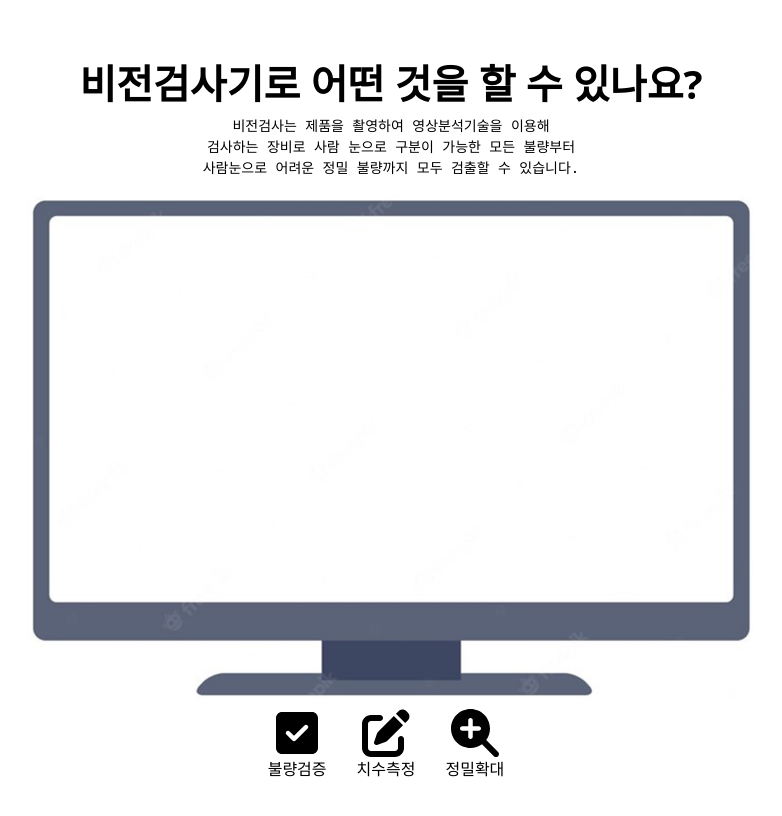
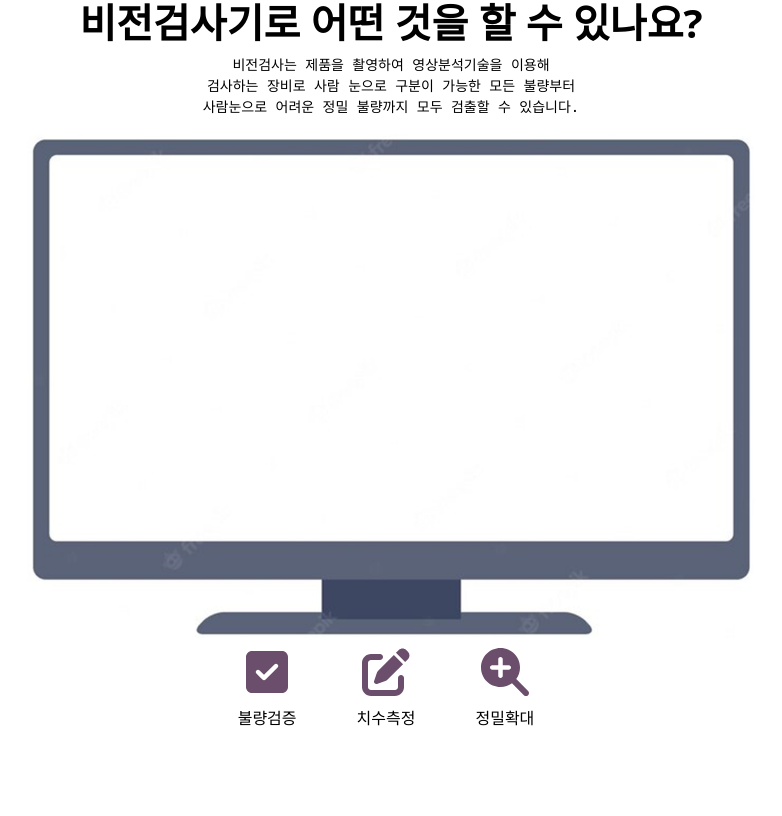
Before and after one commit to SeopBong/newPhaseApp, a React (Create React App) app: page / in a window 1280 px wide. Shown: the part 736-1552 px from the top of the page, without its empty margins (249-1031 px from the left). Built offline with nearby package versions, Linux system fonts and the light colour scheme.

Commit message:
scrollMoving&ImageLodeEvent

```diff
--- a/src/App.css
+++ b/src/App.css
@@ -25,8 +25,6 @@
   }@media (max-width: 800px){
   .me-auto{
     font-size: 10px;
-    margin-right: 1px;
-
   }
 }
 
--- a/src/App.js
+++ b/src/App.js
@@ -1,4 +1,5 @@
 import './App.css';
+import React,{useState, useEffect, useRef} from 'react';
 import 'bootstrap/dist/css/bootstrap.min.css';
 import Container from 'react-bootstrap/Container';
 import Nav from 'react-bootstrap/Nav';
@@ -8,18 +9,58 @@
 
 
 
+
 function App() {
+  const [navbarColor, setNavbarColor] = useState('rgb(107, 77, 108)');
+  const pageTopRef = useRef(null);
+  const howDoVisionRef  = useRef(null);
+
+
+  useEffect(() => {
+    const handleScroll = () => {
+      const scrollPosition = window.scrollY;
+      //const navbar = document.querySelector('.navbar');
+
+
+      if (scrollPosition > 0) {
+        setNavbarColor('dark');
+      } else {
+        setNavbarColor('rgb(107, 77, 108)');
+      }
+    };
+
+    window.addEventListener('scroll', handleScroll);
+    return () => {
+      window.removeEventListener('scroll', handleScroll);
+    };
+  }, []);
+
+  const scrollToTop = () => {
+    if (pageTopRef.current) {
+      pageTopRef.current.scrollIntoView({ behavior: 'smooth' });
+    }
+  };
+
+  const scrollToHowDoVision = () => {
+    if (howDoVisionRef.current) {
+      const navbarHeight = document.querySelector('.navbar').offsetHeight;
+      const topOffset = howDoVisionRef.current.offsetTop - navbarHeight -40;
+
+      window.scrollTo({ top: topOffset, behavior: 'smooth' });
+    }
+  };
+
   return (
 
     <div className="App" >
-      <Navbar bg="dark" variant='dark' data-bs-theme="dark">
+      <Navbar bg={navbarColor} variant={navbarColor} data-bs-theme="dark" fixed="top">
         <Container>
           <Navbar.Brand href="#home">
             <span className='brand-text'>N E W P H A S E</span>
             </Navbar.Brand>
           <Nav className="me-auto">
-            <Nav.Link href="#home">HOME</Nav.Link>
-            <Nav.Link href="#features">ABOUT</Nav.Link>
+            <Nav.Link onClick={scrollToTop}>HOME</Nav.Link>
+            <Nav.Link onClick={scrollToHowDoVision}>ABOUT</Nav.Link>
             <Nav.Link href="#pricing">FEATURE</Nav.Link>
             <Nav.Link href="#features">PROCESS</Nav.Link>
             <Nav.Link href="#features">PRICING</Nav.Link>
@@ -28,9 +69,12 @@
           </Nav>
         </Container>
         </Navbar>
-
+        <div ref={pageTopRef}>
         <IntroContainer />
+          <div ref={howDoVisionRef}>
         <HowDoVision />
+          </div>
+        </div>
   </div>
 
   );
--- a/src/components/HowDoVision.css
+++ b/src/components/HowDoVision.css
@@ -6,12 +6,31 @@
   align-items: center;
   width: 100%;
   flex-direction: column;
-
   color: black;
+  margin-top: 50px;
+}
+ @media (max-width: 900px){
+    .how-do-container{
+        margin-top: -90px;
+    }
 }
 .how-do-title{
     font-weight: bold;
 }
 .monitor-img{
     margin-bottom: 10px;
+    width: 70%;
+    height: auto;
+    background-image: url("../image/Index_TV.png");
+    background-repeat: no-repeat;
+    background-size: contain;
+    background-position: center center;
+    position: relative;
 }
+.skill-image {
+    opacity: 0;
+    transition: opacity 0.5s ease-in-out;
+  }
+  .skill-image.show {
+    opacity: 1;
+  }
--- a/src/components/HowDoVision.js
+++ b/src/components/HowDoVision.js
@@ -1,13 +1,17 @@
 import '../components/HowDoVision.css';
-import React from 'react';
+import React,{useState} from 'react';
 import ReactDOM from 'react-dom'
 
-import ImageSrc from '../image/Index_TV.png';
+//import ImageSrc from '../image/Index_TV.png';
 import { FontAwesomeIcon } from '@fortawesome/react-fontawesome';
 import { faSquareCheck } from '@fortawesome/free-solid-svg-icons';
 import { faPenToSquare } from '@fortawesome/free-solid-svg-icons';
 import { faMagnifyingGlassPlus } from '@fortawesome/free-solid-svg-icons';
 
+import IndexTVImage from '../image/Index_TV.png';
+import OKNGImage from '../image/OKNG.jpg';
+import InspectionImage from '../image/inspec.jpg';
+import VisionScanImage from '../image/vision.png';
 
 
 const HowDoVision = (props) =>{
@@ -16,26 +20,43 @@
         subtitles: "비전검사는 제품을 촬영하여 영상분석기술을 이용해\n검사하는 장비로 사람 눈으로 구분이 가능한 모든 불량부터\n사람눈으로 어려운 정밀 불량까지 모두 검출할 수 있습니다."
       }];
 
+      const [selectedIcon, setSelectedIcon] = useState(null);
+      const [imageSrc, setImageSrc] = useState(null);
+
+
     const visionSkills = [
         {
             id: "skills1",
             skills: "불량검증",
             icon: faSquareCheck,
+            imageSrc: OKNGImage,
+            style: {width: "50%", height: "auto"},
         },
         {
             id: "skills2",
             skills: "치수측정",
             icon: faPenToSquare,
+            imageSrc: InspectionImage,
+            style: {width: "50%", height: "auto"},
+
         },
         {
             id: "skills3",
             skills: "정밀확대",
            icon: faMagnifyingGlassPlus,
+           imageSrc: VisionScanImage,
+           style: {width: "50%", height: "auto"},
+
         },
     ];
 
+    const handleIconClick =(icon, src) => {
+        setSelectedIcon(icon);
+        setImageSrc(src);
+      };
+
     return(
-        <div className='how-do-container'>
+        <div className='how-do-container' >
             {howWords.map((word,index) => (
           <div key={index}>
             <h1 className='how-do-title'>{word.title}</h1>
@@ -43,15 +64,42 @@
           </div>
         ))}
             <div className='monitor-img'>
-            <img src={ImageSrc} style={{ width: "70%", height: "auto" }}></img>
+            <img src={IndexTVImage} style={{ width: "100%", height: "auto" }} />
+             {imageSrc && (
+          <img src={imageSrc}
+            style={{
+              width: "50%",
+              height: "auto",
+              position: "absolute",
+              top: "calc(50% - 30px)",
+              left: "50%",
+              transform: "translate(-50%, -50%)",
+              transition: "opacity 0.5s ease-in-out",
+            }}
+          />
+        )}
             </div>
             <div className='skill-array' style={{display: "flex"}}>
-                {visionSkills.map((item, index)=>(
-                    <div key={item.id} style={{marginRight: "10px", marginLeft: index !== 0 ? "20px" : 0}}>
-                        <FontAwesomeIcon icon={ item.icon } size='3x'/>
+                {visionSkills.map((item, index)=>
+                {
+                    const isSelected = selectedIcon === item.icon;
+
+                    return(
+                    <div key={item.id}
+                    style={{marginRight: "10px", marginLeft: index !== 0 ? "50px" : 0,}}
+                    onClick={()=>handleIconClick(item.icon, item.imageSrc)}>
+
+                        <FontAwesomeIcon
+                        icon={ item.icon }
+                        size='3x'
+                        style={{color:'rgb(107, 77, 108)',
+                        cursor: 'pointer',
+                        marginBottom: "10px"}}/>
                         <div>{item.skills}</div>
+
                         </div>
-                ))}
+                );
+                })}
             </div>
         </div>
     )
```
Also changed, not shown: src/image/inspec.jpg (added), src/image/vision.png (added).
